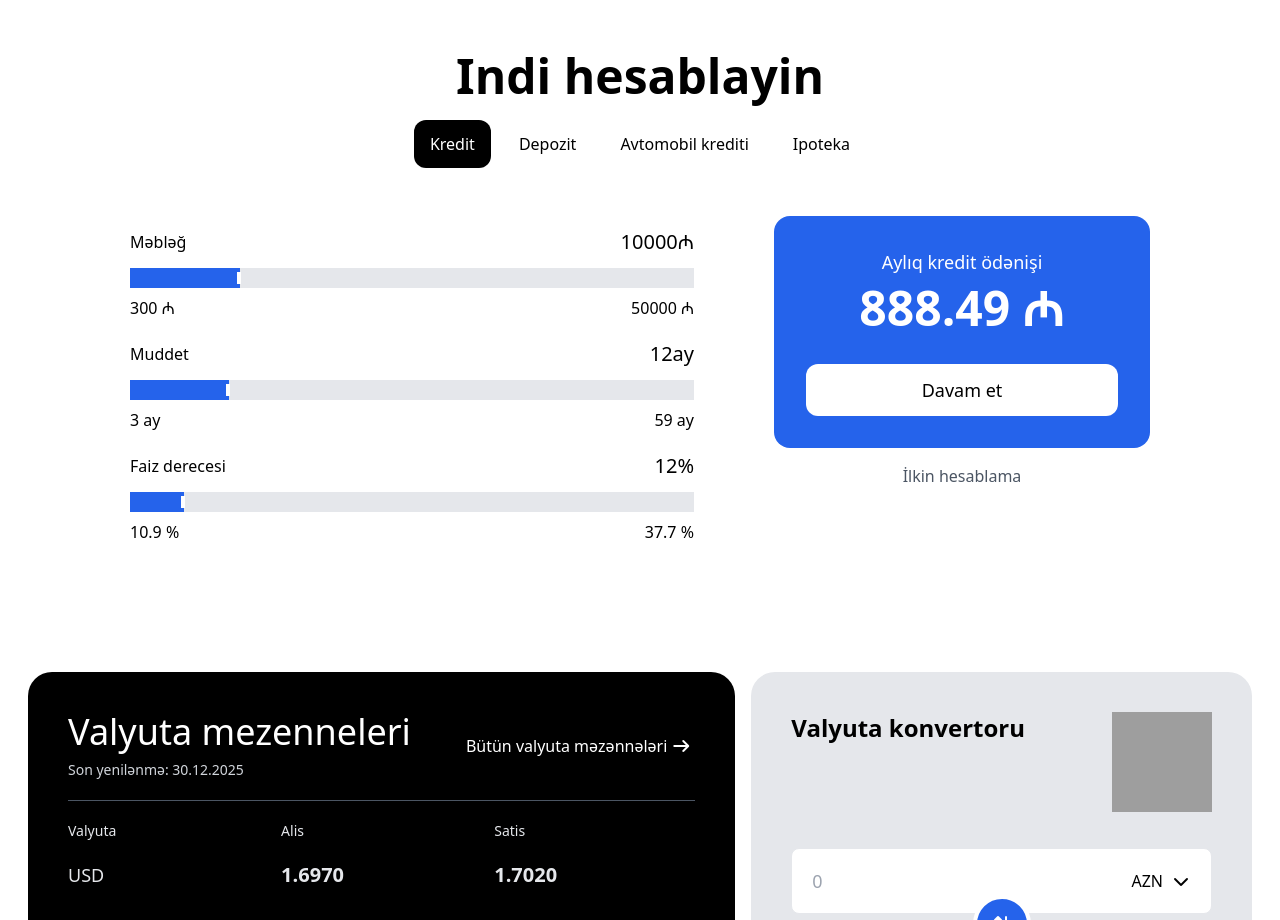
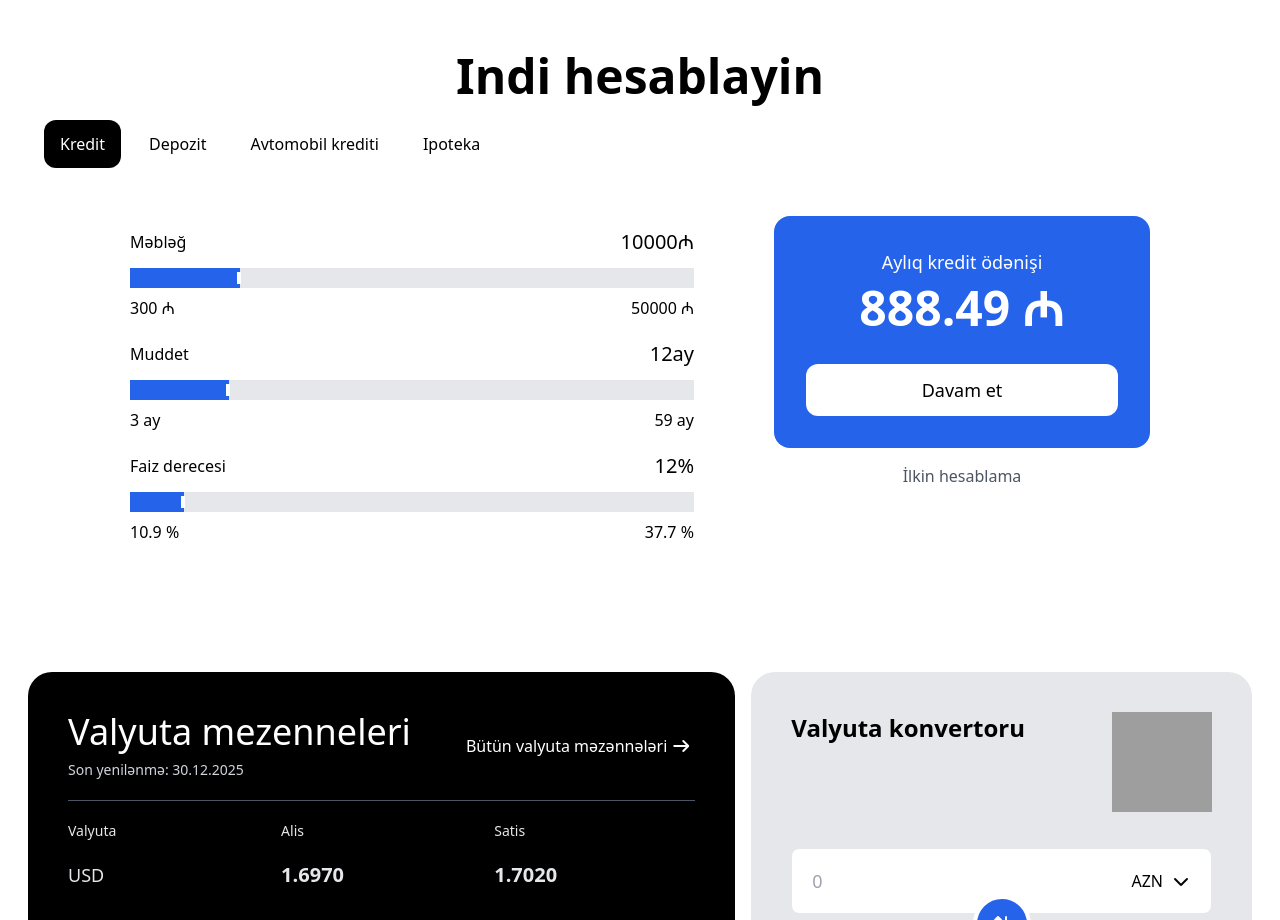
Before and after one commit to shikhverdiyev05/abb-one-page, a website built with Vite: page index.html in a window 1280 px wide. Shown: the part 3060-3980 px from the top of the page. Built offline with nearby package versions, Linux system fonts and the light colour scheme; grey boxes are pictures that could not be loaded.

Commit message:
6th commit

```diff
--- a/index.html
+++ b/index.html
@@ -499,7 +499,7 @@
                                 <p class="text-3xl lg:text-5xl font-semibold text-center text-content-primary">Indi hesablayin</p>
                             </div>
                             <div class="flex justify-center mt-4">
-                                <div class="flex justify-center gap-3 overflow-auto px-4 scrollbar lg:container">
+                                <div class="flex justify-start gap-3 overflow-auto lg:px-4 scrollbar lg:container">
                                     <button id="calc-nav-btn" class="shrink-0 py-3 px-4 bg-black text-white rounded-xl">Kredit</button>
                                     <button id="calc-nav-btn" class="shrink-0 py-3 px-4 hover:bg-black hover:text-white rounded-xl">Depozit</button>
                                     <button id="calc-nav-btn" class="shrink-0 py-3 px-4 hover:bg-black hover:text-white rounded-xl">Avtomobil krediti</button>
```
